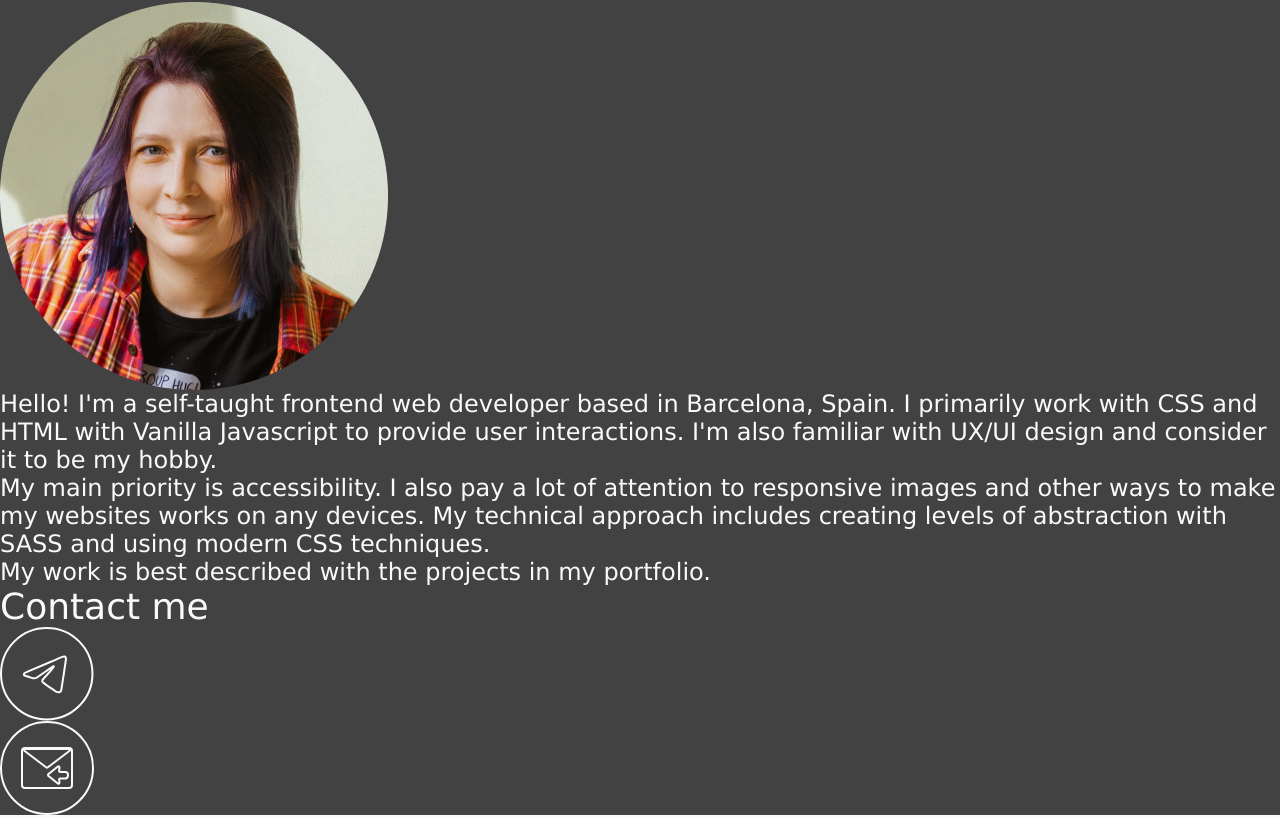
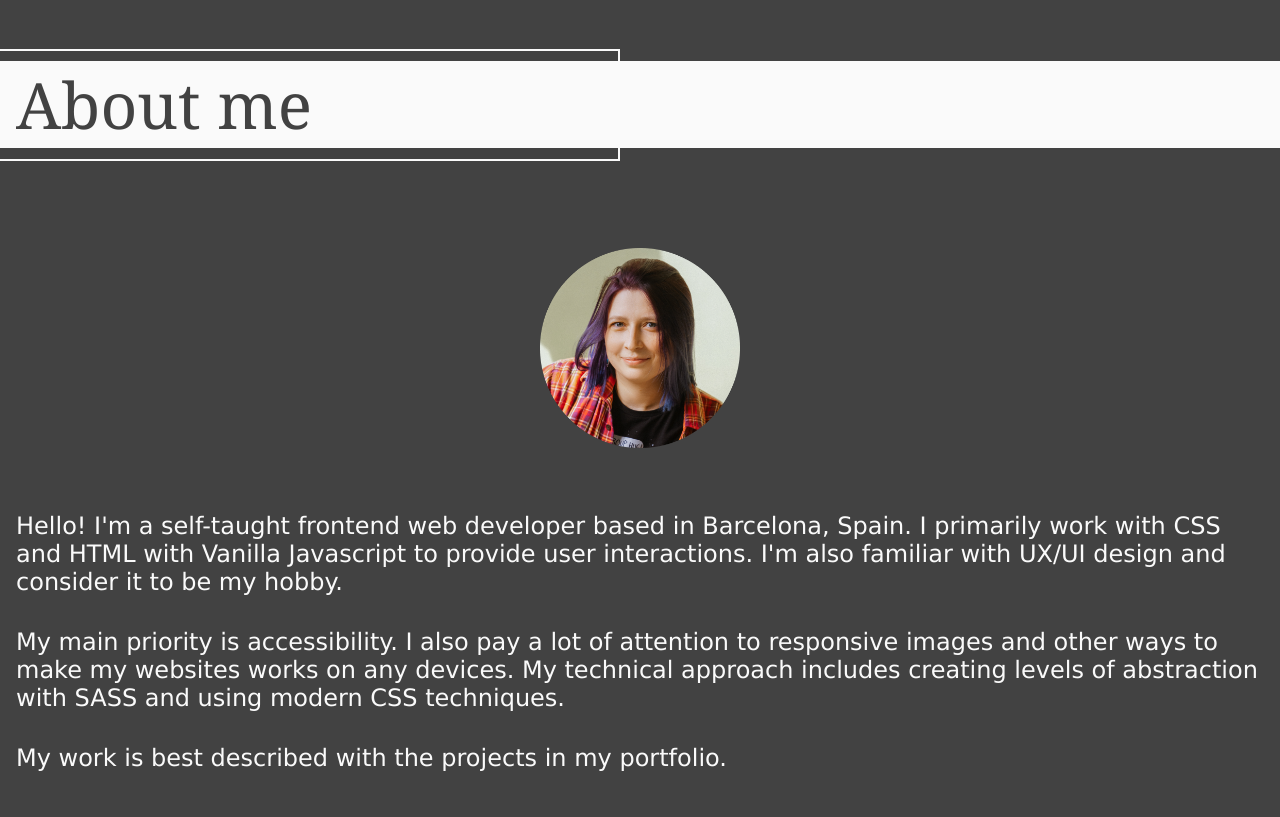
Before and after one commit to zverolen/project-portfolio, a React (Vite) app: page / in a window 1280 px wide. Shown: the part 5106-5923 px from the top of the page. Built offline with nearby package versions, Linux system fonts and the light colour scheme; a web font is replaced by a local one.

Commit message:
Update about section and footer

```diff
--- a/src/components/about/About.jsx
+++ b/src/components/about/About.jsx
@@ -3,11 +3,15 @@ import { about } from "../../data/copy"
 export default function About() {
   return (
     <section className="about">
-      <h2>{about.heading}</h2>
-      <img src="./../../images/portrait.png"/>
-      <p>{about.p1}</p>
-      <p>{about.p2}</p>
-      <p>{about.p3}</p>
+      <div>
+          <h2>{about.heading}</h2>
+        </div>
+      <div>
+        <img src="./../../images/portrait.png"/>
+        <p>{about.p1}</p>
+        <p>{about.p2}</p>
+        <p>{about.p3}</p>
+      </div>
     </section>
   )
 }
--- a/src/components/footer/Footer.jsx
+++ b/src/components/footer/Footer.jsx
@@ -4,7 +4,9 @@ import LinkWithIcon from "../linkWithIcon/LinkWithIcon"
 export default function Footer() {
   return (
     <footer>
+      <div>
         <h2>{contact.heading}</h2>
+        <div>
           <LinkWithIcon linkHref={contact.tg} linkLabel="Telegram" >
             <svg viewBox="0 0 93 93">
               <path d="M26.1749 44.6392C26.1749 44.6392 44.5815 36.8867 50.9652 34.1568M26.1749 44.6392C21.8127 46.3863 24.3661 48.0242 24.3661 48.0242C24.3661 48.0242 28.09 49.3346 31.282 50.3171C34.4738 51.2999 36.1762 50.208 36.1762 50.208C36.1762 50.208 43.6239 45.1852 51.178 39.8348C58.732 34.4843 42.7727 51.4091 42.7727 51.4091C41.0704 52.9379 41.9215 54.2481 42.6663 54.9032C45.4326 57.3055 52.9867 62.2192 53.4124 62.5466C53.9443 62.9835 56.9235 64.9489 58.7322 64.5121C60.5409 64.0754 60.7537 61.5639 60.7537 61.5639C60.7537 61.5639 62.1368 52.6103 63.4136 44.4208C64.2647 38.6336 65.1159 33.2834 65.2223 31.7546C65.5416 28.0422 61.7112 29.5708 61.7112 29.5708C61.7112 29.5708 53.4124 33.065 50.9652 34.1568M26.1749 44.6392L50.9652 34.1568M46.2416 91.4784C21.2581 91.4784 1.00488 71.2252 1.00488 46.2416C1.00488 21.2581 21.2581 1.00488 46.2416 1.00488C71.2252 1.00488 91.4784 21.2581 91.4784 46.2416C91.4784 71.2252 71.2252 91.4784 46.2416 91.4784Z"></path>
@@ -15,6 +17,8 @@ export default function Footer() {
               <path fillRule="evenodd" clipRule="evenodd"  strokeLinejoin="round" d="M47 93C72.4051 93 93 72.4051 93 47C93 21.5949 72.4051 1 47 1C21.5949 1 1 21.5949 1 47C1 72.4051 21.5949 93 47 93ZM25 27C23.3431 27 22 28.3431 22 30V64C22 65.6569 23.3431 67 25 67H69C70.6569 67 72 65.6569 72 64V30C72 28.3431 70.6569 27 69 27H25ZM24.3634 29.7962L46.395 46.5401C46.7526 46.8119 47.2476 46.8119 47.6052 46.5401L69.6366 29.7962C70.3992 29.2166 69.9893 28 69.0316 28H24.9685C24.0107 28 23.6008 29.2166 24.3634 29.7962ZM48.8714 52.6974L57.8354 45.4803C58.5233 44.9264 59.539 45.471 59.4583 46.3505L59.136 49.8652C59.0822 50.4511 59.5434 50.9565 60.1318 50.9565H65.4027C67.5422 50.9565 68 52.2609 68 54C68 55.7391 67.5422 57.4783 65.4027 57.4783H60.1385C59.5477 57.4783 59.0857 57.9877 59.1432 58.5756L59.4421 61.6309C59.5284 62.5127 58.5099 63.0628 57.8198 62.5072L48.8714 55.3026C47.7095 54.6104 47.7095 53.3896 48.8714 52.6974Z" />
             </svg>
           </LinkWithIcon>
+        </div>
+      </div>
     </footer>
   )
 }
--- a/src/data/copy.js
+++ b/src/data/copy.js
@@ -65,7 +65,7 @@ export const about = {
 }
 
 export const contact = {
-  heading: "Contact me",
+  heading: "Contact:",
   tg: "t.me/zverolen",
   email: "zverolen@gmail.com"
 }
--- a/src/index.css
+++ b/src/index.css
@@ -368,6 +368,7 @@
     display: flex;
     flex-direction: column;
     row-gap: var(--projects-gap);
+
     width: var(--site-width);
     margin-inline: var(--centering-margin);
   }
@@ -397,7 +398,7 @@
   }
 
   .projects h3, .projects h4 {
-    font-size: clamp(var(--projectsSubheadingFontMin), var(--projectsSubheadingFontIdeal), var(--projectsSubheadingFontMax));
+    font-size: var(--subheading-font-size);
   }
 
   .projects img {
@@ -455,28 +456,95 @@
   }
 
   .about {
+    padding-top: var(--about-padding);
+
     color: var(--text-color);
     background-color: var(--background-color);
   }
 
+  .about > div:nth-child(1) {
+    position: relative;
+
+    font-size: clamp(var(--headingTwoFontMin), var(--headingTwoFontIdeal), var(--headingTwoFontMax));
+    background-color: var(--site-background-color);
+  }
+
+  .about > div:nth-child(1)::after {
+    content: "";
+    position: absolute;
+    left: var(--resetNumber);
+    bottom: var(--verticalCenteringBottom);
+    transform: var(--verticalCenteringTranslate);
+
+    width: var(--projectsHeadingFrameWidth);
+    height: var(--projectsHeadingFrameHeight);
+
+    border: var(--border-width) var(--site-background-color) solid;
+    border-left-width: var(--resetNumber);
+  }
+
+  .about h2 {
+    width: var(--site-width);
+    margin-inline: var(--centering-margin);
+
+    font-family: var(--heading-font-family);
+    font-size: inherit;
+    color: var(--site-text-color);
+  }
+
+  .about > div:nth-child(2) {
+    width: var(--site-width);
+    margin-inline: var(--centering-margin);
+    padding-top: var(--about-padding);
+  }
+
+  .about img {
+    width: var(--about-image-size);
+    height: var(--about-image-size);
+    margin-inline: var(--centering-margin);
+    margin-block-end: var(--about-gap);
+    /* margin-block-end: min(4rem, 7.1111111111vw); */
+  }
+
+  .about p:not(p:last-of-type) {
+    margin-block-end: var(--about-text-gap);
+  }
+
   footer {
+    padding-block: var(--about-gap) var(--about-padding);
     color: var(--text-color);
     background-color: var(--background-color);
   }
 
+  footer > div {
+    width: var(--site-width);
+    margin-inline: var(--centering-margin);
+  }
+
+  footer h2 {
+    margin-block-end: var(--about-text-gap);
+    font-size: var(--subheading-font-size);
+  }
+
+  footer h2 + div {
+    display: flex;
+    column-gap: var(--contact-links-gap);
+  }
+
   footer a {
     display: block;
-    width: clamp(3.125rem, 10.2222222222vw, 5.875rem);
-    height: clamp(3.125rem, 10.2222222222vw, 5.875rem);
+
+    width: var(--link-icon-size);
+    height: var(--link-icon-size);
+
     cursor: pointer;
   }
 
   footer svg {
-    /* position: relative;
-    bottom: min(1.3333333333vw, 0.75rem); */
-    width: 100%;
+    width: var(--fullWidth);
+
     fill: none;
-    stroke-width: min(0.3571428571vw, 0.125rem);
+    stroke-width: var(--border-width);
   }
 
   footer path {
--- a/src/tokens.css
+++ b/src/tokens.css
@@ -10,7 +10,7 @@
   --colorRed: #D3715C;
   --colorBlue: #639CA8;
 
-  /* Typography */
+  /* Typography | Primitive */
   --fontFamilyPrimary: Poppins;
   --fontFamilySecondary: Forum;
   --fontFamilyPrimaryFallBack: Verdana;
@@ -45,7 +45,8 @@
   --projectsSubheadingFontIdeal: 3.6vw;
   --projectsSubheadingFontMax: calc(32 / 16 * 1rem);
 
-  /* Sizing */
+  /* Sizing | Primitive */
+
   --fullWidth: 100%;
   --resetMargin: 0;
   --resetNumber: 0;
@@ -63,11 +64,12 @@
   --gap-V: calc(48 / 16 * 1rem);
   --gap-VI: calc(64 / 16 * 1rem);
 
-  /* --contentWidthMin: 1280 / 16 * 1rem;
-  --contentWidthMax: 100vw - 2rem; */
-
   --frameBorderMin: 0.3571428571vw;
   --frameBorderMax: calc(2 / 16 * 1rem);
+
+  --linkIconMin: calc(50 / 16 * 1rem);
+  --linkIconIdeal: 10.2vw;
+  --linkIconMax: calc(94 / 16 * 1rem);
 
   --skillsGapMaxValue: 7.1111111111vw;
   --skillsHeadingWidth: 12.1739130435em;
@@ -93,20 +95,36 @@
 
   --buttonPadding: 0.2857142857em;
 
-  /* Layout */
+  --aboutPaddingAbs: calc(100 / 16 * 1rem);
+  --aboutPaddingRel: 11.1111111111vw;
+
+  --aboutImageMin: calc(100 / 16 * 1rem);
+  --aboutImageIdeal: 20vw;
+  --aboutImageMax: calc(200 / 16 * 1rem);
+
+  --aboutImgMarginAbs: var(--gap-VI);
+  --aboutImgMarginRel: 7.1vw;
+
+  --aboutTextGapAbs: var(--gap-IV);
+  --aboutTextGapRel: 3.5555555556vw;
+
+  /* Layout | Primitive */
   --centering-margin: auto;
 
   /* Semantic tokens */
 
-  /* Typography */
+  /* Typography | Semantic*/
   --body-text-font-family: var(--fontFamilyPrimary), var(--fontFamilyPrimaryFallBack), sans-serif;
   --heading-font-family: var(--fontFamilySecondary), var(--fontFamilySecondaryFallBack), serif;
 
   --secondary-skill-font-size: clamp(var(--skillSecondaryFontMin), var(--skillSecondaryFontIdeal), var(--skillSecondaryFontMax));
+  --subheading-font-size: clamp(var(--projectsSubheadingFontMin), var(--projectsSubheadingFontIdeal), var(--projectsSubheadingFontMax));
 
   /* Sizing */
   --site-width: min(var(--siteWidthMin), 100vw - 2rem);
   --border-width: min(var(--frameBorderMin), var(--frameBorderMax));
+
+  --link-icon-size: clamp(var(--linkIconMin), var(--linkIconIdeal), var(--linkIconMax));
 
   --skills-padding-bottom-min: var(--gap-VI);
   --skills-padding-bottom-max: var(--skillsGapMaxValue);
@@ -118,4 +136,11 @@
   --project-bullet-size: max(var(--projectBulletSizeMin), var(--projectBulletSizeMax));
 
   --button-outline-offset: var(--gap-I);
+
+  --about-padding: min(var(--aboutPaddingAbs), var(--aboutPaddingRel));
+  --about-image-size: clamp(var(--aboutImageMin), var(--aboutImageIdeal), var(--aboutImageMax));
+  --about-gap: min(var(--aboutImgMarginAbs), var(--aboutImgMarginRel));
+  --about-text-gap: min(var(--aboutTextGapAbs), var(--aboutTextGapRel));
+
+  --contact-links-gap: var(--project-features-gap);
 }
```
Lines whose indentation alone changed are shown as unchanged.
